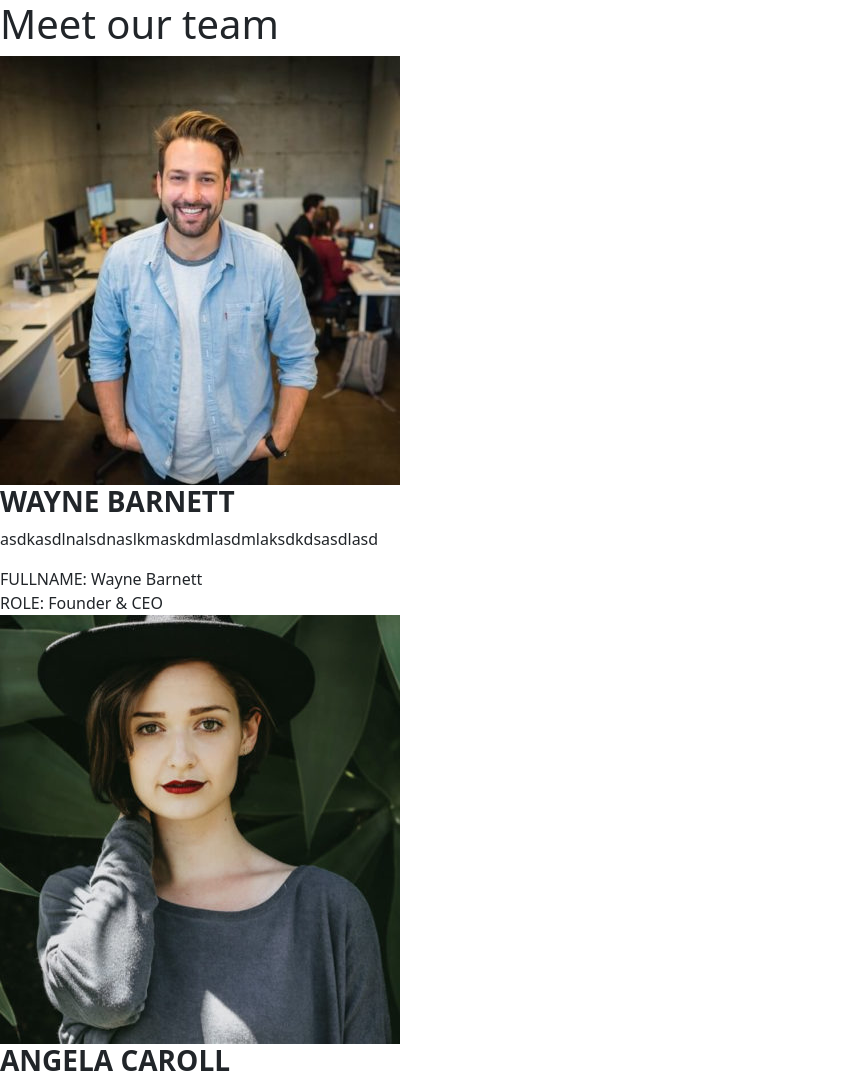
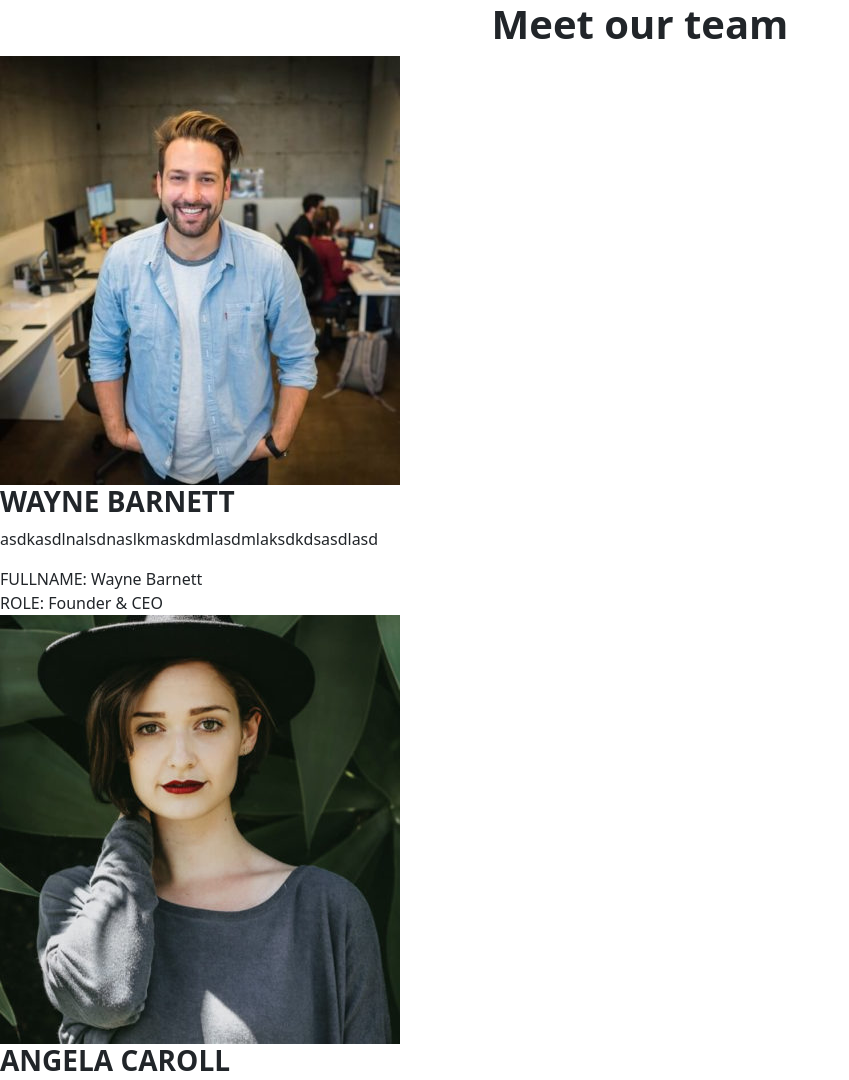
Before and after one commit to AnielloPiscopo/js-our-team, a plain HTML site: page index.html in a window 1280 px wide. Shown: the top 1080 px of the page, without its empty margins (0-849 px from the left). Drawn offline with nearby package versions, Linux system fonts and the light colour scheme.

Commit message:
Added a style for the general title

```diff
--- a/index.html
+++ b/index.html
@@ -28,7 +28,7 @@
 
     <body>
         <main>
-            <h1 class="my-title">Meet our team</h1>
+            <h1 class="my-title fw-bold text-center">Meet our team</h1>
 
             <section class="my-cards">
             </section>
```
